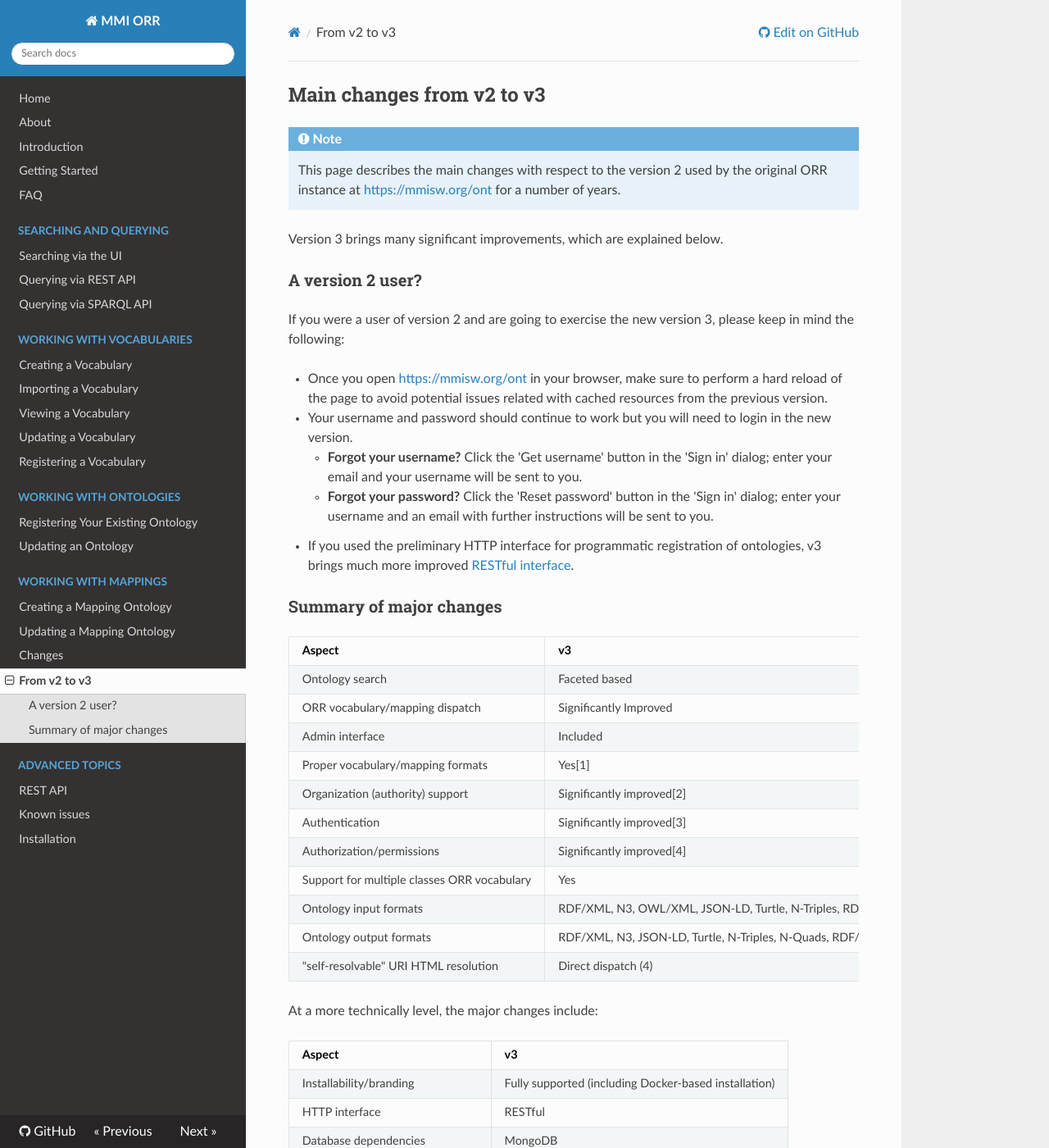
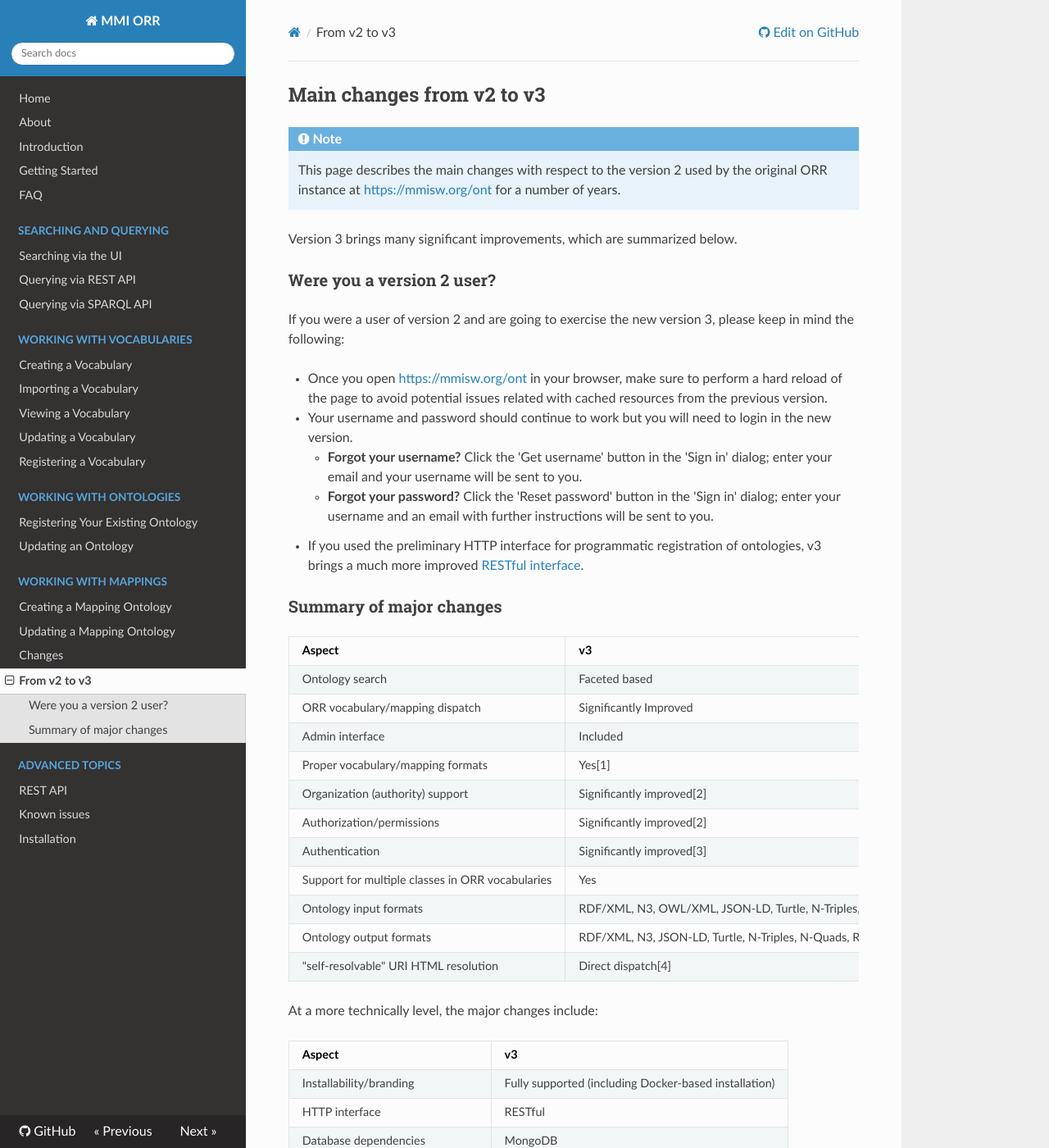
Before and after one commit to mmisw/mmiorr-docs, an MkDocs documentation site: the page built from docs/from2to3.md, in a window 1280 px wide and 1400 px high. Shown: the whole window at 82% size. Built offline with MkDocs 1.6.1, drawn with Linux system fonts in a browser that asks for light colours; nearby versions of some CDN libraries; old or Windows-style settings are respelled for this version of MkDocs; some of the changed text lies outside the part shown.

Commit message:
adjustments in from2to3 page

```diff
--- a/docs/from2to3.md
+++ b/docs/from2to3.md
@@ -5,9 +5,9 @@
     the original ORR instance at [https://mmisw.org/ont](https://mmisw.org/ont)
     for a number of years.
 
-Version 3 brings many significant improvements, which are explained below.
+Version 3 brings many significant improvements, which are summarized below.
 
-### A version 2 user?
+### Were you a version 2 user?
 
 If you were a user of version 2 and are going to exercise the new version 3,
 please keep in mind the following:
@@ -22,7 +22,7 @@ please keep in mind the following:
     - **Forgot your password?** Click the 'Reset password' button in the 'Sign in' dialog;
       enter your username and an email with further instructions will be sent to you.
 - If you used the preliminary HTTP interface for programmatic registration of ontologies,
-  v3 brings much more improved [RESTful interface](https://mmisw.org/ontapi/).
+  v3 brings a much more improved [RESTful interface](https://mmisw.org/ontapi/).
 
 ### Summary of major changes
 
@@ -34,12 +34,12 @@ please keep in mind the following:
 | Admin interface                             | Included
 | Proper vocabulary/mapping formats           | Yes[1]
 | Organization (authority) support            | Significantly improved[2]
+| Authorization/permissions                   | Significantly improved[2]
 | Authentication                              | Significantly improved[3]
-| Authorization/permissions                   | Significantly improved[4]
-| Support for multiple classes ORR vocabulary | Yes
+| Support for multiple classes in ORR vocabularies | Yes
 | Ontology input formats                      | RDF/XML, N3, OWL/XML, JSON-LD, Turtle, N-Triples, RDF/JSON
 | Ontology output formats                     | RDF/XML, N3, JSON-LD, Turtle, N-Triples, N-Quads, RDF/JSON
-| "self-resolvable" URI HTML resolution       | Direct dispatch (4)
+| "self-resolvable" URI HTML resolution       | Direct dispatch[4]
 
 
 At a more technically level, the major changes include:
@@ -64,8 +64,8 @@ At a more technically level, the major changes include:
   (A user can also register his/her own ontologies.)
 - [3] Authentication is based on [JSON Web Tokens](http://jwt.io/) and
   [Basic Authentication](https://en.wikipedia.org/wiki/Basic_access_authentication).
-- [4] Direct dispatch so the original ontology URI is retained in the browser URL field.
-  Redirection very often caused user confusion regarding the proper URI for ontology identification.
+- [4] Direct dispatch means that the original ontology URI (in the case of URL) is retained in the browser URL field.
+  Redirection in previous v2 very often caused user confusion regarding the proper URI for ontology identification.
 - [5] However, other HTTP frameworks, apparently much more actively maintained,
   may be considered in a future version including
   [Akka HTTP](https://github.com/akka/akka-http)
```
Also changed, not shown: other parts of docs/from2to3.md (+1 -1 lines).
